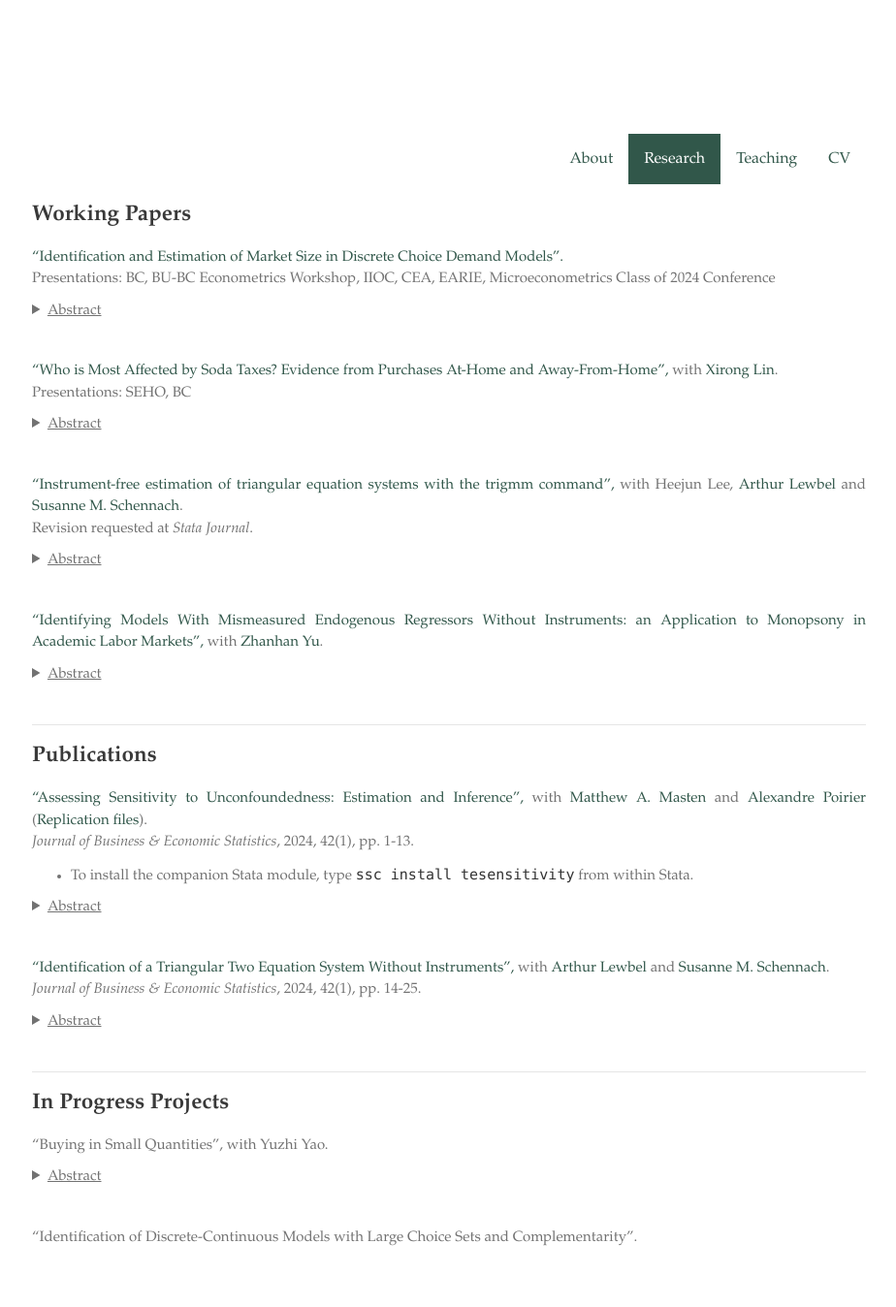
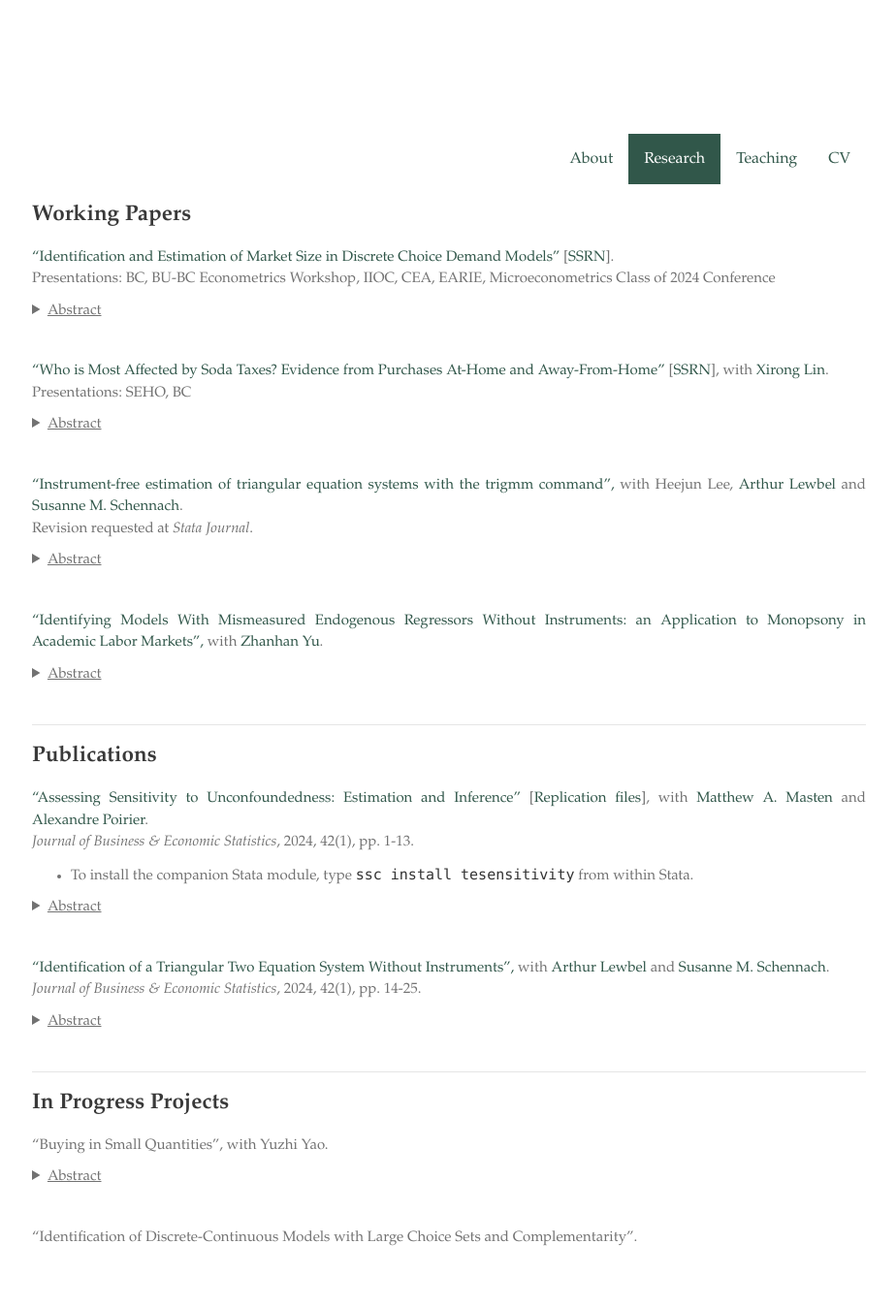
Before and after one commit to zhanglinqi/zhanglinqi.github.io, a Jekyll site: the page built from research.md, in a window 1280 px wide. Shown: the whole page at 97% size, without its empty margins (177-1101 px from the left). Built offline with Jekyll 4.4.1, drawn with Linux system fonts in a browser that asks for light colours; our own code applies the rules of GitHub Pages for plain Markdown files.

Commit message:
update SSRN links

```diff
--- a/research.md
+++ b/research.md
@@ -5,7 +5,7 @@ layout: research
 ## Working Papers
 
 
-["Identification and Estimation of Market Size in Discrete Choice Demand Models".](https://zhanglinqi.github.io/assets/pdf/market_size_Linqi_Zhang.pdf)
+["Identification and Estimation of Market Size in Discrete Choice Demand Models"](https://zhanglinqi.github.io/assets/pdf/market_size_Linqi_Zhang.pdf) [[SSRN](https://papers.ssrn.com/sol3/papers.cfm?abstract_id=4545848)].
 Presentations: BC, BU-BC Econometrics Workshop, IIOC, CEA, EARIE, Microeconometrics Class of 2024 Conference
 <details>
 <summary><u>Abstract</u></summary>
@@ -14,7 +14,7 @@ Presentations: BC, BU-BC Econometrics Workshop, IIOC, CEA, EARIE, Microeconometr
 </details>
 
 
-["Who is Most Affected by Soda Taxes? Evidence from Purchases At-Home and Away-From-Home",](https://zhanglinqi.github.io/assets/pdf/soda_tax_Linqi_Zhang.pdf) with [Xirong Lin](http://www.xirong-lin.com).
+["Who is Most Affected by Soda Taxes? Evidence from Purchases At-Home and Away-From-Home"](https://zhanglinqi.github.io/assets/pdf/soda_tax_Linqi_Zhang.pdf) [[SSRN](https://papers.ssrn.com/sol3/papers.cfm?abstract_id=4953476)], with [Xirong Lin](http://www.xirong-lin.com).
 Presentations: SEHO, BC
 <details>
 <summary><u>Abstract</u></summary>
@@ -43,7 +43,7 @@ conditions for identification and derived associated moment conditions. The esti
 
 ## Publications
 
-["Assessing Sensitivity to Unconfoundedness: Estimation and Inference",](https://arxiv.org/abs/2012.15716) with [Matthew A. Masten](https://mattmasten.github.io) and [Alexandre Poirier](https://sites.google.com/site/alexpoirierecon/) ([Replication files](https://dl.dropboxusercontent.com/s/rj6nxlh6howhzvg/Replication%20Code.zip?dl=0)).
+["Assessing Sensitivity to Unconfoundedness: Estimation and Inference"](https://arxiv.org/abs/2012.15716) [[Replication files](https://dl.dropboxusercontent.com/s/rj6nxlh6howhzvg/Replication%20Code.zip?dl=0)], with [Matthew A. Masten](https://mattmasten.github.io) and [Alexandre Poirier](https://sites.google.com/site/alexpoirierecon/).
 *Journal of Business & Economic Statistics*, 2024, 42(1), pp. 1-13.
 
 *   To install the companion Stata module, type `ssc install tesensitivity` from within Stata.
```
Also changed, not shown: 1 other file.
